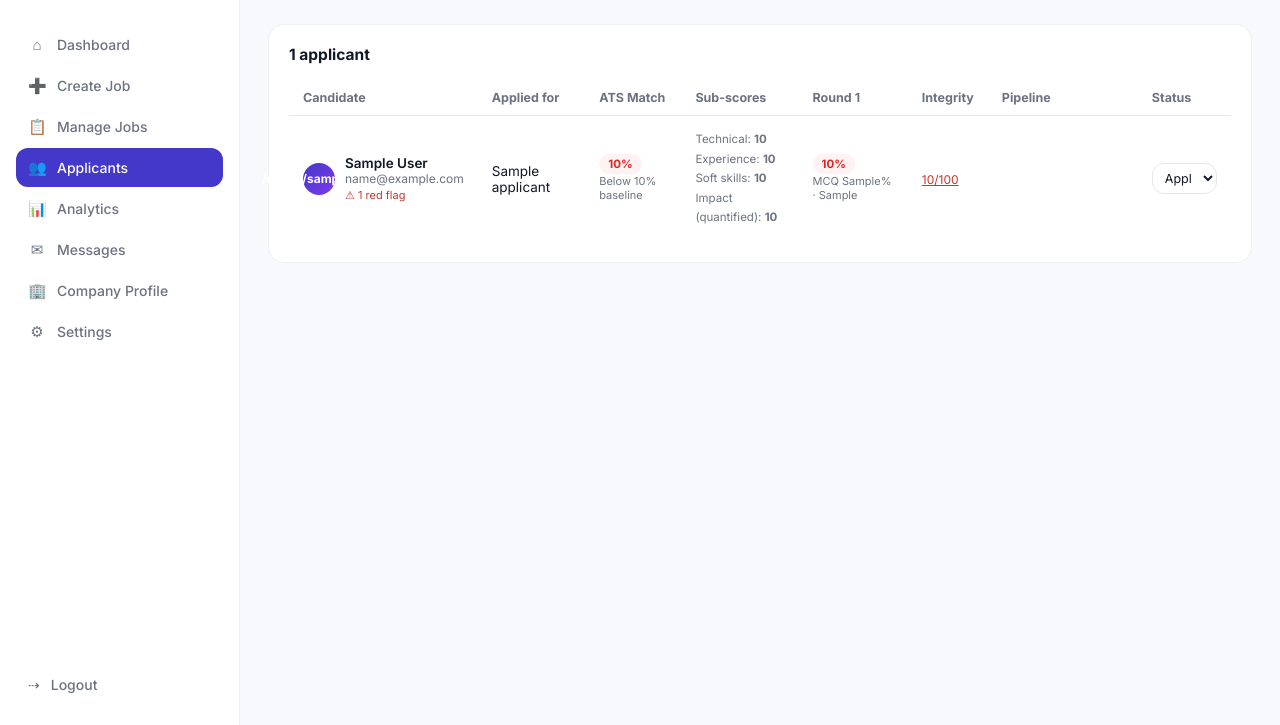
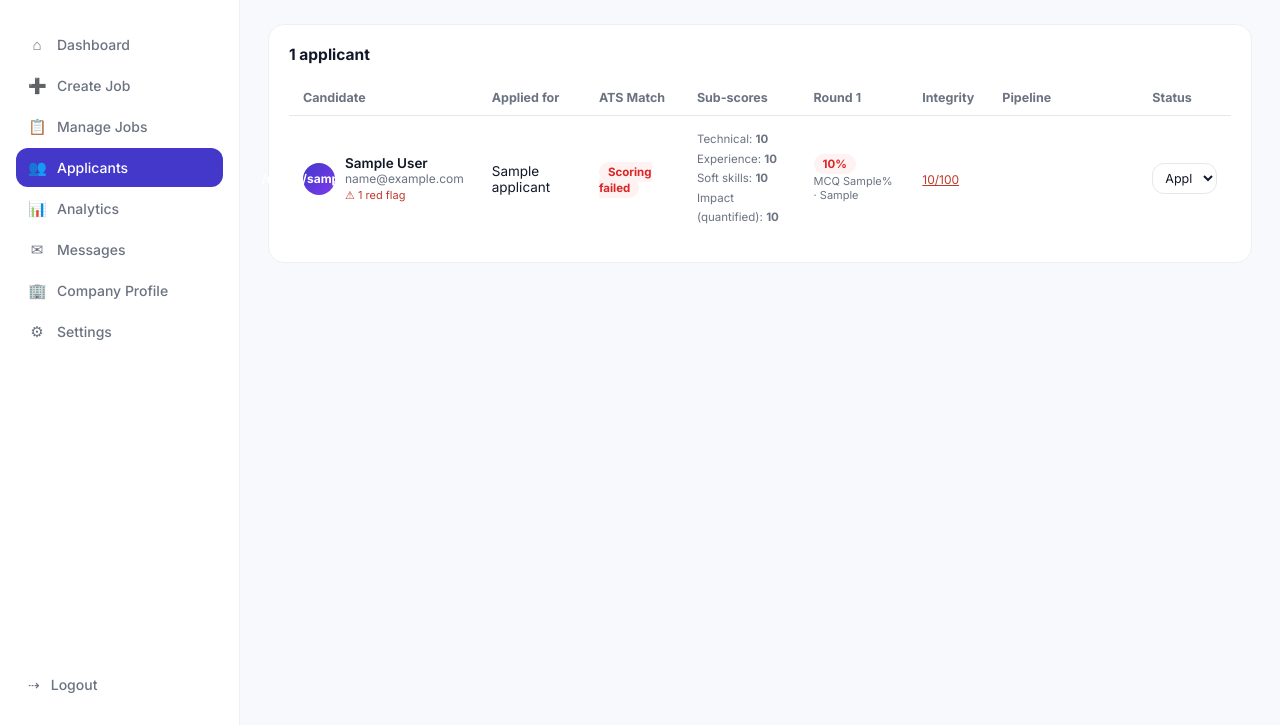
Before and after one commit to Nishant9764/AnveshAI_Portal, a Flask app: template templates/employer_applicants.html in a window 1280 px wide. Shown: the part 75-800 px from the top of the page. Run offline with Flask 3, Linux system fonts and the light colour scheme; the template is opened without the code that fills it: most values are stand-ins (such as "Sample title", 1, 10 or a date in 2020); some libraries are stand-ins or nearby versions.

Commit message:
Updated candidate_application

```diff
--- a/templates/employer_applicants.html
+++ b/templates/employer_applicants.html
@@ -48,11 +48,17 @@
                 </td>
                 <td>{{ a.job_title }}</td>
                 <td>
-                    {% set m = a.match_score or 0 %}
-                    <span class="match-badge {{ 'high' if m >= 75 else ('mid' if m >= 50 else 'low') }}">{{ m }}%</span>
-                    <div style="font-size:11px;color:var(--color-text-muted);margin-top:3px;">
-                        {{ 'Passed baseline' if a.passed_ats else ('Below ' ~ a.min_match_score ~ '% baseline') }}
-                    </div>
+                    {% if a.screening_status in ('pending', 'processing') %}
+                        <span class="match-badge mid">Scoring…</span>
+                    {% elif a.screening_status == 'failed' %}
+                        <span class="match-badge low">Scoring failed</span>
+                    {% else %}
+                        {% set m = a.match_score or 0 %}
+                        <span class="match-badge {{ 'high' if m >= 75 else ('mid' if m >= 50 else 'low') }}">{{ m }}%</span>
+                        <div style="font-size:11px;color:var(--color-text-muted);margin-top:3px;">
+                            {{ 'Passed baseline' if a.passed_ats else ('Below ' ~ a.min_match_score ~ '% baseline') }}
+                        </div>
+                    {% endif %}
                 </td>
                 <td style="font-size:11.5px;color:var(--color-text-muted);line-height:1.7;">
                     Technical: <strong>{{ a.technical_match_score if a.technical_match_score is not none else '—' }}</strong><br>
```
